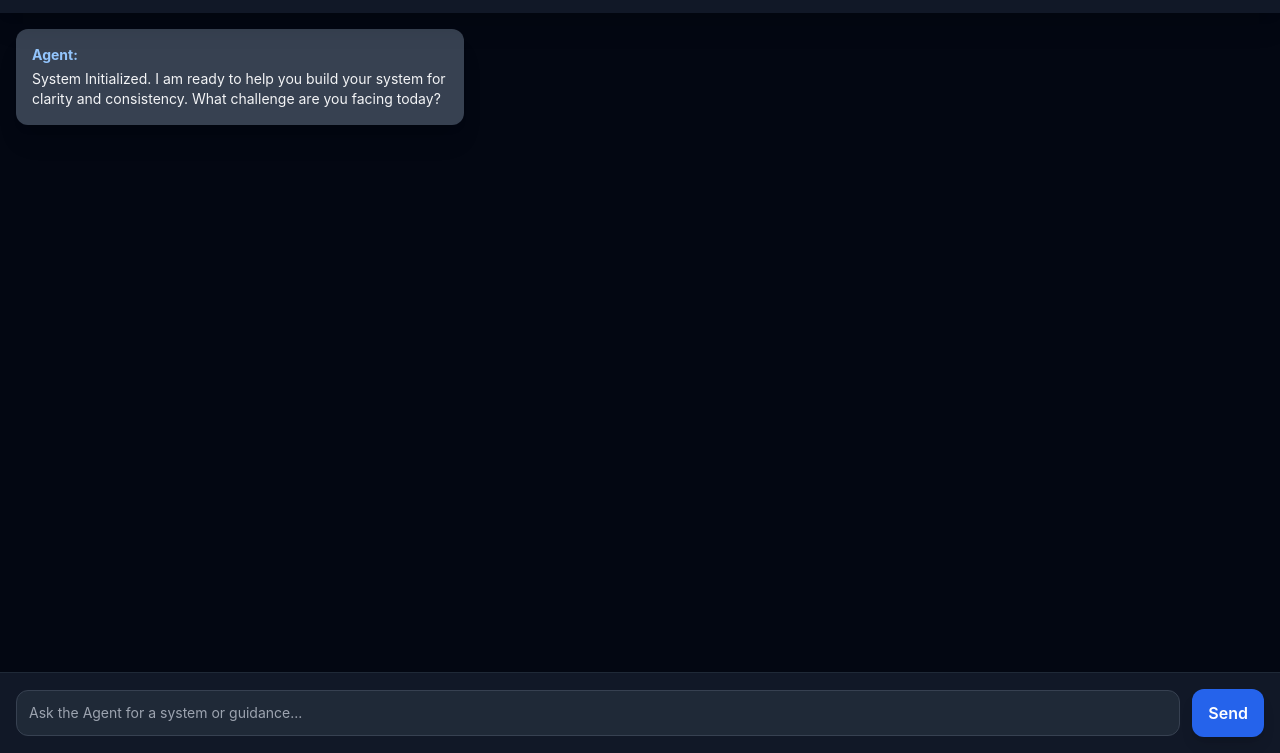
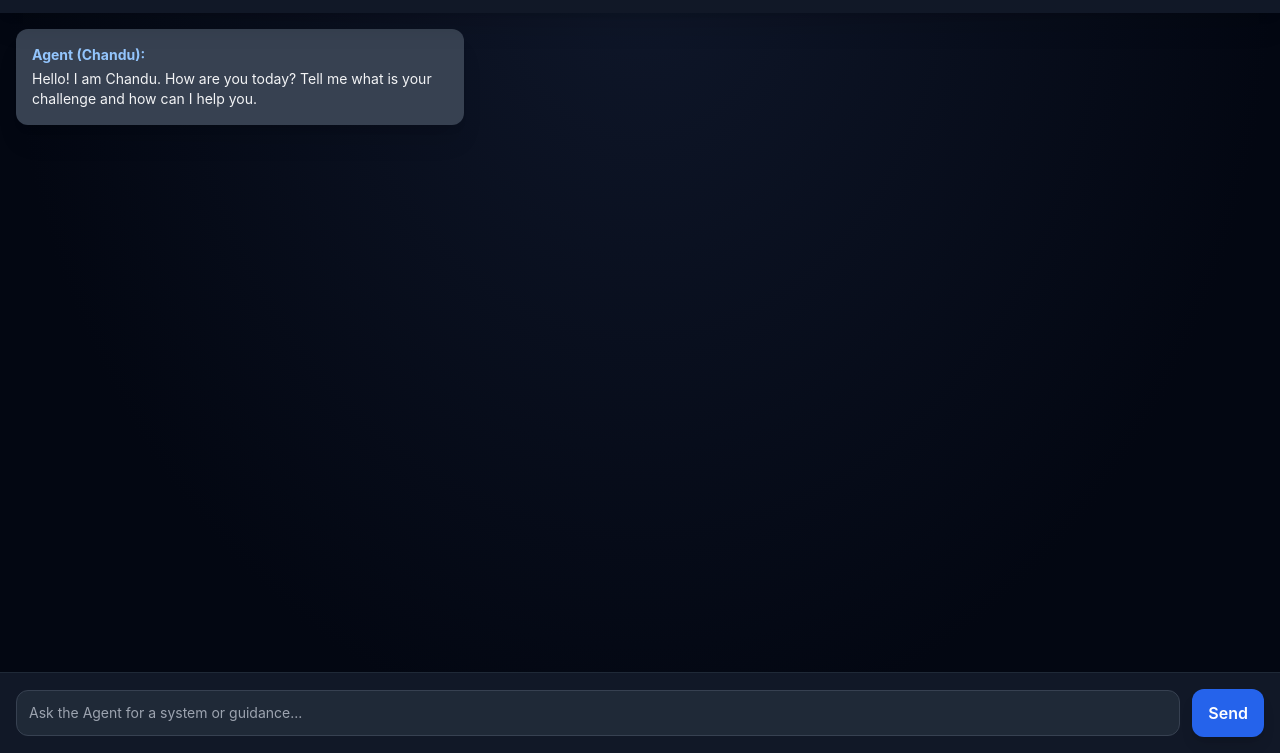
Before and after one commit to djchandu458-hub/disciplined-creator-agent, a website: page index.html in a window 1280 px wide. Shown: the part 47-800 px from the top of the page. Drawn offline with nearby package versions, Linux system fonts and the light colour scheme.

Commit message:
Update index.html

```diff
--- a/index.html
+++ b/index.html
@@ -6,9 +6,12 @@
     <title>Disciplined Creator Agent</title>
     <script src="https://cdn.tailwindcss.com"></script>
     <style>
+        /* Aesthetic Improvement: Subtle dark gradient for depth */
         body {
             font-family: 'Inter', sans-serif;
             background-color: #030712;
+            /* Subtle radial gradient for aesthetic background */
+            background: radial-gradient(at top, #0f172a 0%, #030712 70%);
         }
         .main-container {
             height: 100vh;
@@ -40,8 +43,8 @@
         <div id="chat-container" class="chat-container space-y-4">
             <div class="flex justify-start">
                 <div class="max-w-xs sm:max-w-md p-4 rounded-xl bg-gray-700 shadow-xl text-sm">
-                    <p class="font-bold text-blue-300 mb-1">Agent:</p>
-                    <p>System Initialized. I am ready to help you build your system for clarity and consistency. What challenge are you facing today?</p>
+                    <p class="font-bold text-blue-300 mb-1">Agent (Chandu):</p>
+                    <p>Hello! I am Chandu. How are you today? Tell me what is your challenge and how can I help you.</p>
                 </div>
             </div>
         </div>
@@ -128,15 +131,14 @@
                         const errorJson = JSON.parse(errorText);
                         throw new Error(errorJson.error || `Server responded with status: ${response.status}`);
                     } catch {
-                        // This handles the non-JSON error (the original "Unexpected token 'T'")
-                        throw new Error(`Server returned a non-JSON error. Status: ${response.status}. This usually points to an **Invalid API Key** configuration.`);
+                        // This handles non-JSON errors from the API (like 404/403)
+                        throw new Error(`Server returned a non-JSON error. Status: ${response.status}. Check Vercel logs.`);
                     }
                 }
 
                 const data = await response.json();
 
                 if (data.agentResponse) {
-                    // We remove the .replace(/\n/g, '\n') here as it's handled in displayMessage
                     displayMessage(data.agentResponse, 'agent');
                 } else {
                     displayMessage('Error: Received an invalid or empty response structure from the Agent.', 'agent');
```
